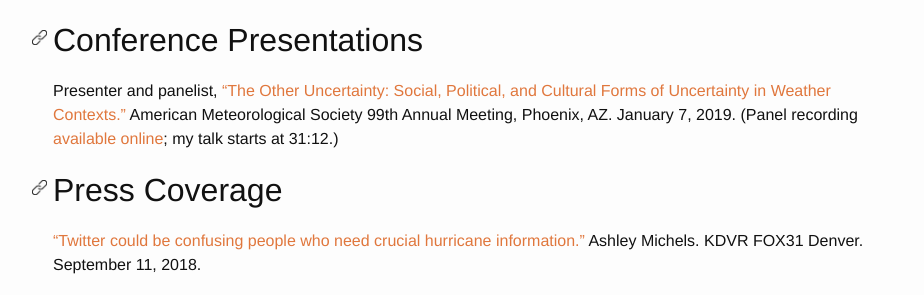
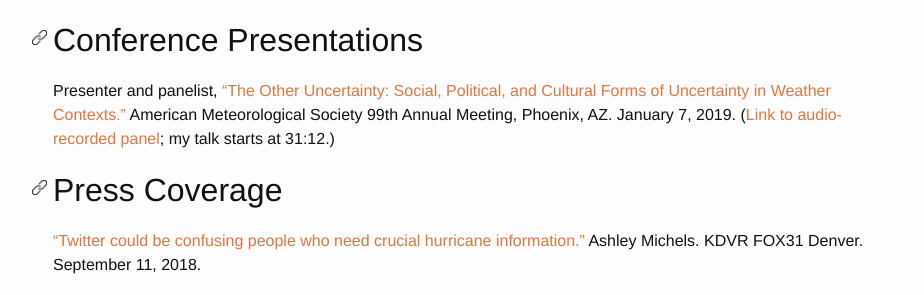
Before and after one commit to melissabica/melissabica.github.io, a Jekyll site: the page built from 3-cv.md, in a window 1280 px wide and 900 px high, scrolled down 1767 px. Shown: the part 154-449 px from the top of the window, without its empty margins (167-1091 px from the left). Built offline with Jekyll 4.4.1, drawn with Linux system fonts in a browser that asks for light colours; nearby versions of some CDN libraries; comment, search, counter and statistics services are not loaded.

Commit message:
added AMS panel link to CV

```diff
--- a/3-cv.md
+++ b/3-cv.md
@@ -71,7 +71,7 @@ permalink: /cv/
 
 <h2><a id="presentations" class="anchor" aria-hidden="true" href="#presentations"><img src="\assets\link.png" style="width:15px"></a>Conference Presentations</h2>
 
-Presenter and panelist, <a href="https://annual.ametsoc.org/index.cfm/2019/programs/conferences-and-symposia/14th-symposium-on-societal-applications-policy-research-and-practice/the-other-uncertainty/" target="_blank">"The Other Uncertainty: Social, Political, and Cultural Forms of Uncertainty in Weather Contexts."</a> American Meteorological Society 99th Annual Meeting, Phoenix, AZ. January 7, 2019. (Panel recording <a href="https://ams.confex.com/ams/2019Annual/videogateway.cgi/id/49988?recordingid=49988" target="_blank" class="bolder">available online</a>; my talk starts at 31:12.)
+Presenter and panelist, <a href="https://annual.ametsoc.org/index.cfm/2019/programs/conferences-and-symposia/14th-symposium-on-societal-applications-policy-research-and-practice/the-other-uncertainty/" target="_blank">"The Other Uncertainty: Social, Political, and Cultural Forms of Uncertainty in Weather Contexts."</a> American Meteorological Society 99th Annual Meeting, Phoenix, AZ. January 7, 2019. (<a href="https://ams.confex.com/ams/2019Annual/videogateway.cgi/id/49988?recordingid=49988" target="_blank" class="bolder">Link to audio-recorded panel</a>; my talk starts at 31:12.)
 
 
 
```
